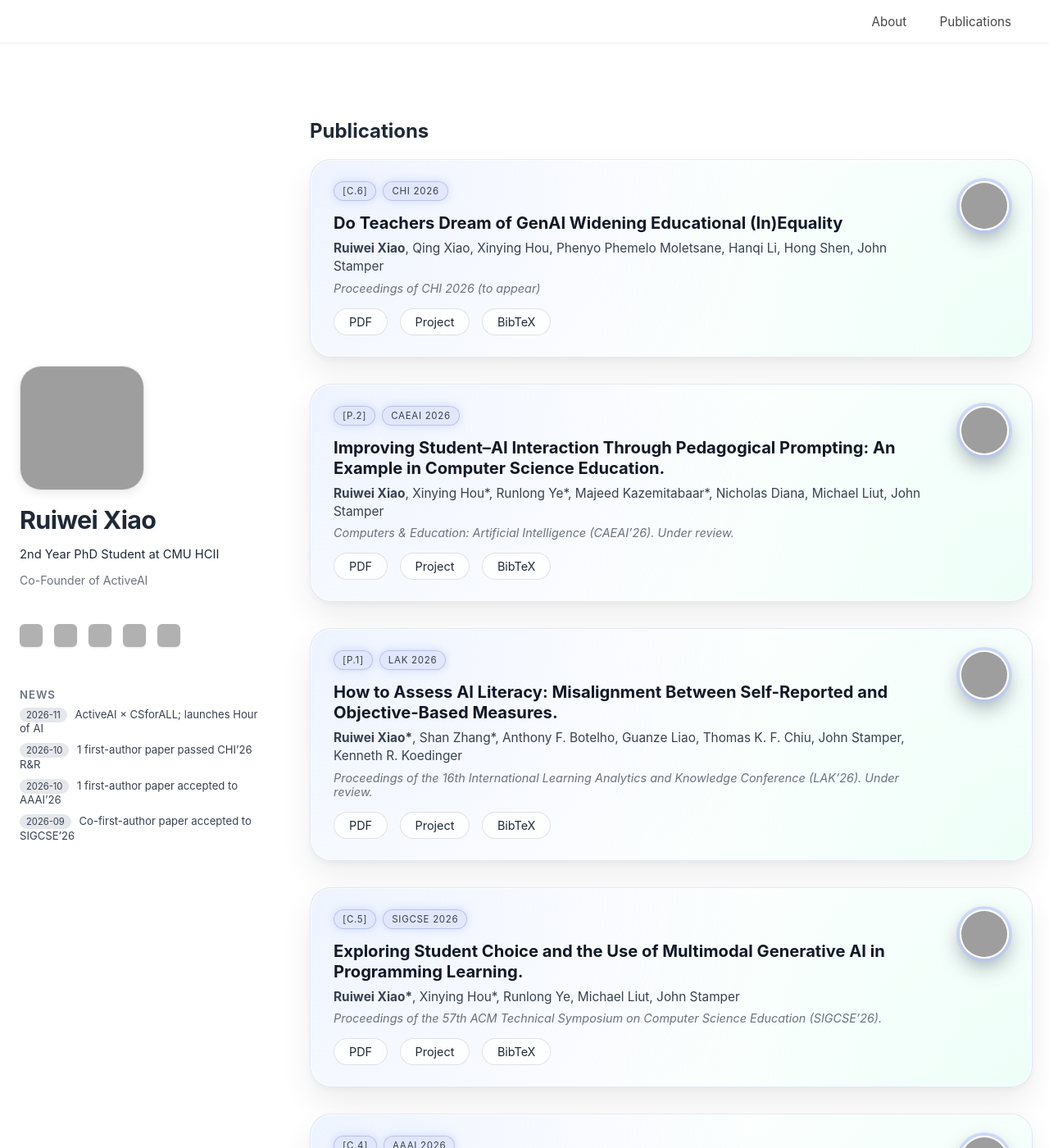
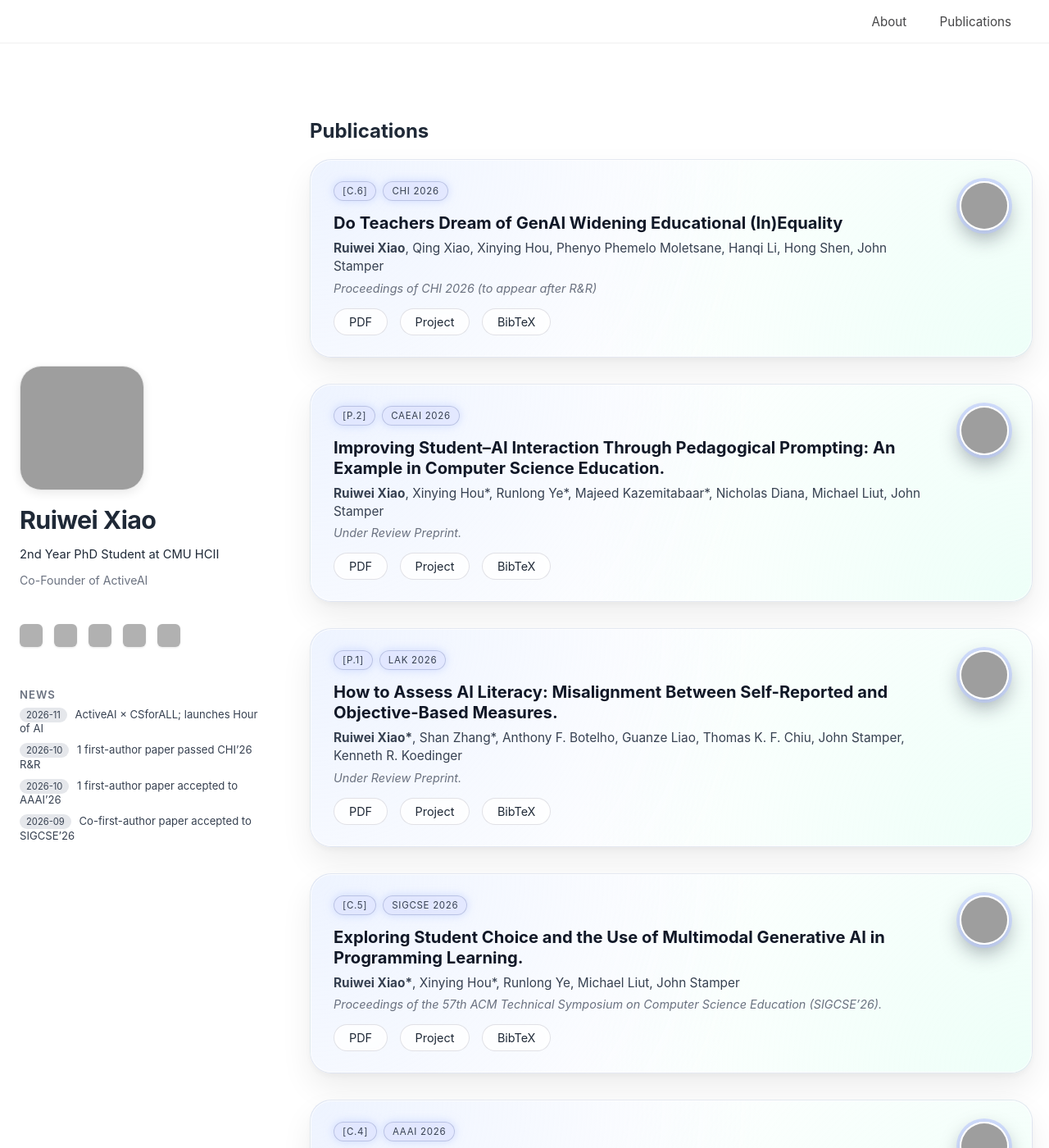
Before and after one commit to ruiwei-xiao/ruiwei-xiao.github.io, a Jekyll site: the page built from publications.md, in a window 1280 px wide and 1400 px high. Shown: the whole window at 82% size. Built offline with Jekyll 4.4.1, drawn with Linux system fonts in a browser that asks for light colours; grey boxes are pictures that could not be loaded.

Commit message:
Update publications.md

```diff
--- a/publications.md
+++ b/publications.md
@@ -19,7 +19,7 @@ permalink: /publications/
       <strong>Ruiwei Xiao</strong>, Qing Xiao, Xinying Hou, Phenyo Phemelo Moletsane, Hanqi Li, Hong Shen, John Stamper
     </div>
     <div class="pub-venue">
-      Proceedings of CHI 2026 (to appear)
+      Proceedings of CHI 2026 (to appear after R&R)
     </div>
     <div class="pub-buttons">
       <a href="https://arxiv.org/abs/2506.19107" target="_blank">PDF</a>
@@ -28,7 +28,8 @@ permalink: /publications/
     </div>
   </div>
   <div class="pub-right">
-    <img src="/assets/img/c1_chi26.png" alt="GenAI Educational (In)Equality paper teaser">
+    <img src="https://drive.google.com/uc?export=view&id=110hAY9x3gEbiXzJIS55Q_Rub_diRBMV8"
+     alt="GenAI Educational (In)Equality paper teaser">
   </div>
 </div>
 
@@ -45,7 +46,7 @@ permalink: /publications/
       <strong>Ruiwei Xiao</strong>, Xinying Hou*, Runlong Ye*, Majeed Kazemitabaar*, Nicholas Diana, Michael Liut, John Stamper
     </div>
     <div class="pub-venue">
-      Computers &amp; Education: Artificial Intelligence (CAEAI’26). Under review.
+      Under Review Preprint.
     </div>
     <div class="pub-buttons">
       <a href="https://arxiv.org/abs/2506.19107" target="_blank">PDF</a>
@@ -71,7 +72,7 @@ permalink: /publications/
       <strong>Ruiwei Xiao*</strong>, Shan Zhang*, Anthony F. Botelho, Guanze Liao, Thomas K. F. Chiu, John Stamper, Kenneth R. Koedinger
     </div>
     <div class="pub-venue">
-      Proceedings of the 16th International Learning Analytics and Knowledge Conference (LAK’26). Under review.
+      Under Review Preprint.
     </div>
     <div class="pub-buttons">
       <a href="#">PDF</a>
```
